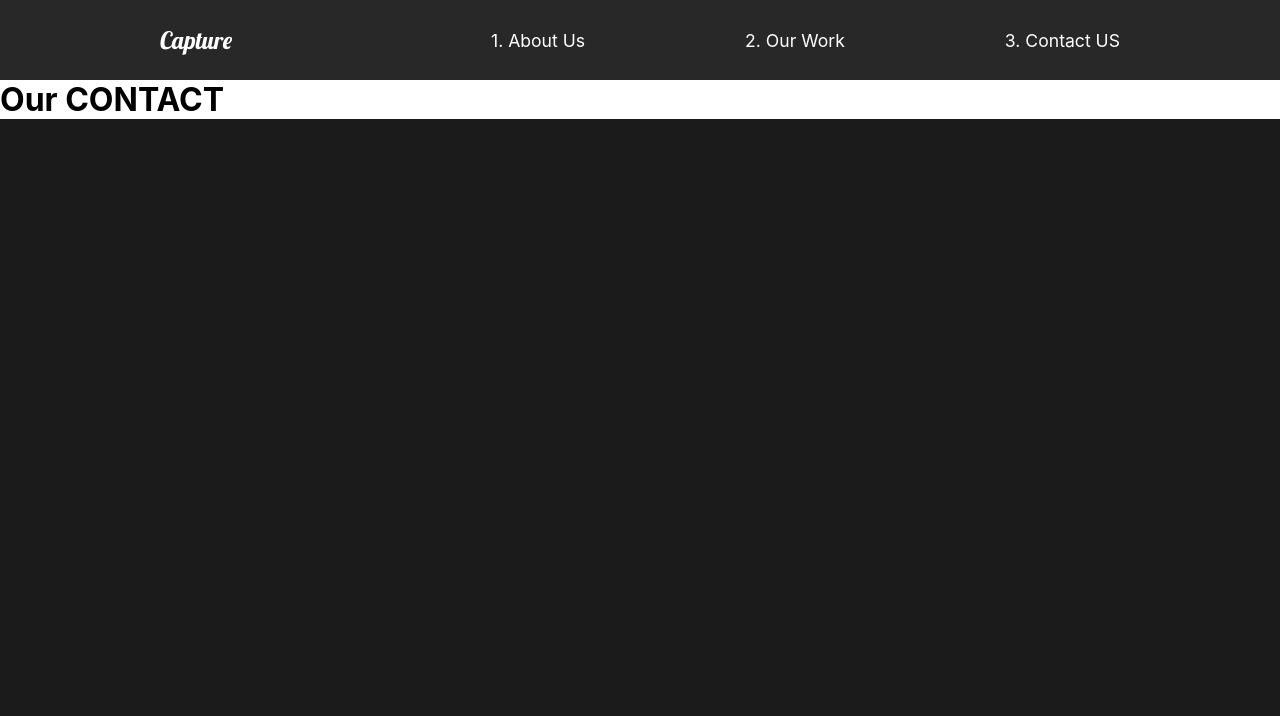
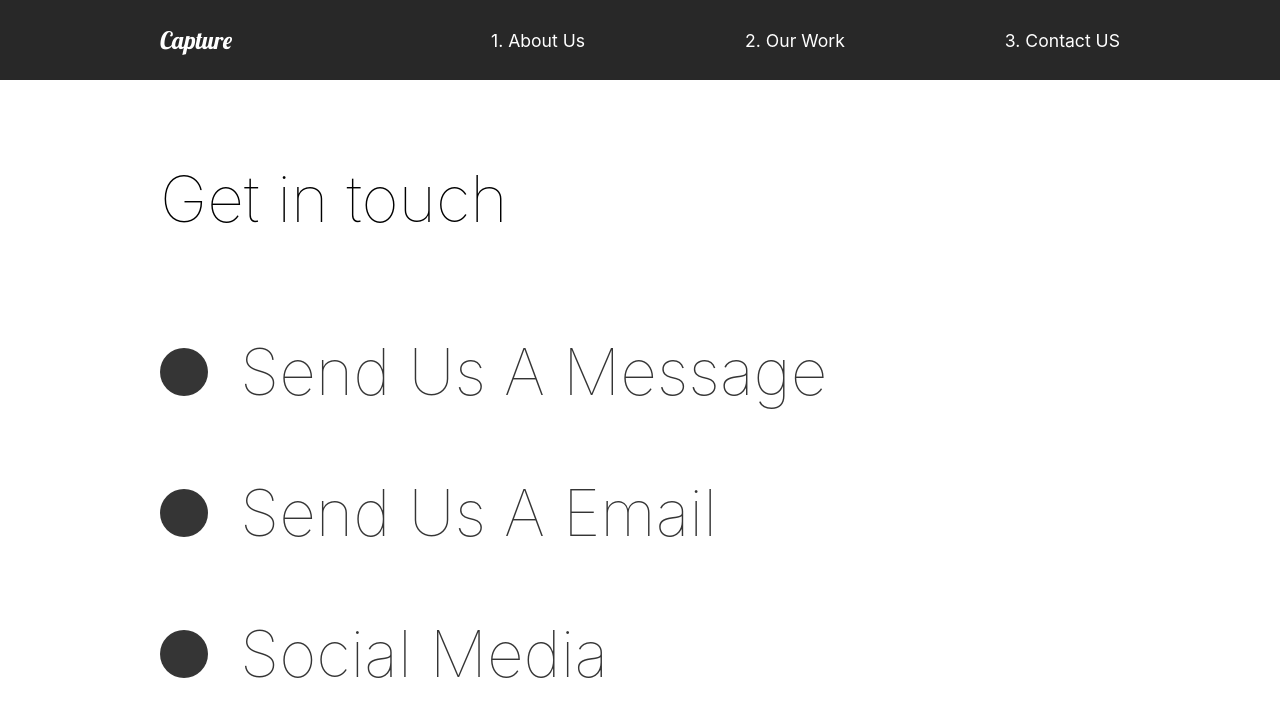
Before and after one commit to Xaisone/the-creative-react-captrue, a React (Create React App) app: page /contact in a window 1280 px wide. Shown: the top 716 px of the page. Built offline with nearby package versions, Linux system fonts and the light colour scheme.

Commit message:
21. Contact Animation

```diff
--- a/src/pages/ContactUs.js
+++ b/src/pages/ContactUs.js
@@ -1,14 +1,75 @@
 import React from "react";
 // Animations
 import { motion } from "framer-motion";
-import { pageAnimation } from "../animation";
+import { pageAnimation, titleAnim } from "../animation";
+import styled from "styled-components";
 
 const ContactUs = () => {
   return (
-    <motion.div exit="exit" variants={pageAnimation} initial='hidden' animate='show' style={{background: "#fff"}}>
-      <h1>Our CONTACT</h1>
-    </motion.div>
+    <ContactSyle
+      exit="exit"
+      variants={pageAnimation}
+      initial="hidden"
+      animate="show"
+      style={{ background: "#fff" }}
+    >
+      <Title>
+        <Hide>
+          <motion.h2 variants={titleAnim}>Get in touch</motion.h2>
+        </Hide>
+      </Title>
+      <div>
+        <Hide>
+          <Social variants={titleAnim}>
+            <Circle />
+            <h2>Send Us A Message</h2>
+          </Social>
+        </Hide>
+        <Hide>
+          <Social variants={titleAnim}>
+            <Circle />
+            <h2>Send Us A Email</h2>
+          </Social>
+        </Hide>
+        <Hide>
+          <Social variants={titleAnim}>
+            <Circle />
+            <h2>Social Media</h2>
+          </Social>
+        </Hide>
+      </div>
+    </ContactSyle>
   );
 };
 
+const ContactSyle = styled(motion.div)`
+  padding: 5rem 10rem;
+  color: #353535;
+  min-height: 90vh;
+`;
+
+const Title = styled.div`
+  margin-bottom: 4rem;
+  color: black;
+`;
+
+const Hide = styled.div`
+  overflow: hidden;
+`;
+
+const Circle = styled.div`
+  border-radius: 50%;
+  width: 3rem;
+  height: 3rem;
+  background: #353535;
+`;
+
+const Social = styled(motion.div)`
+  display: flex;
+  align-items: center;
+  h2 {
+    margin: 2rem;
+  }
+`;
+
 export default ContactUs;
```
